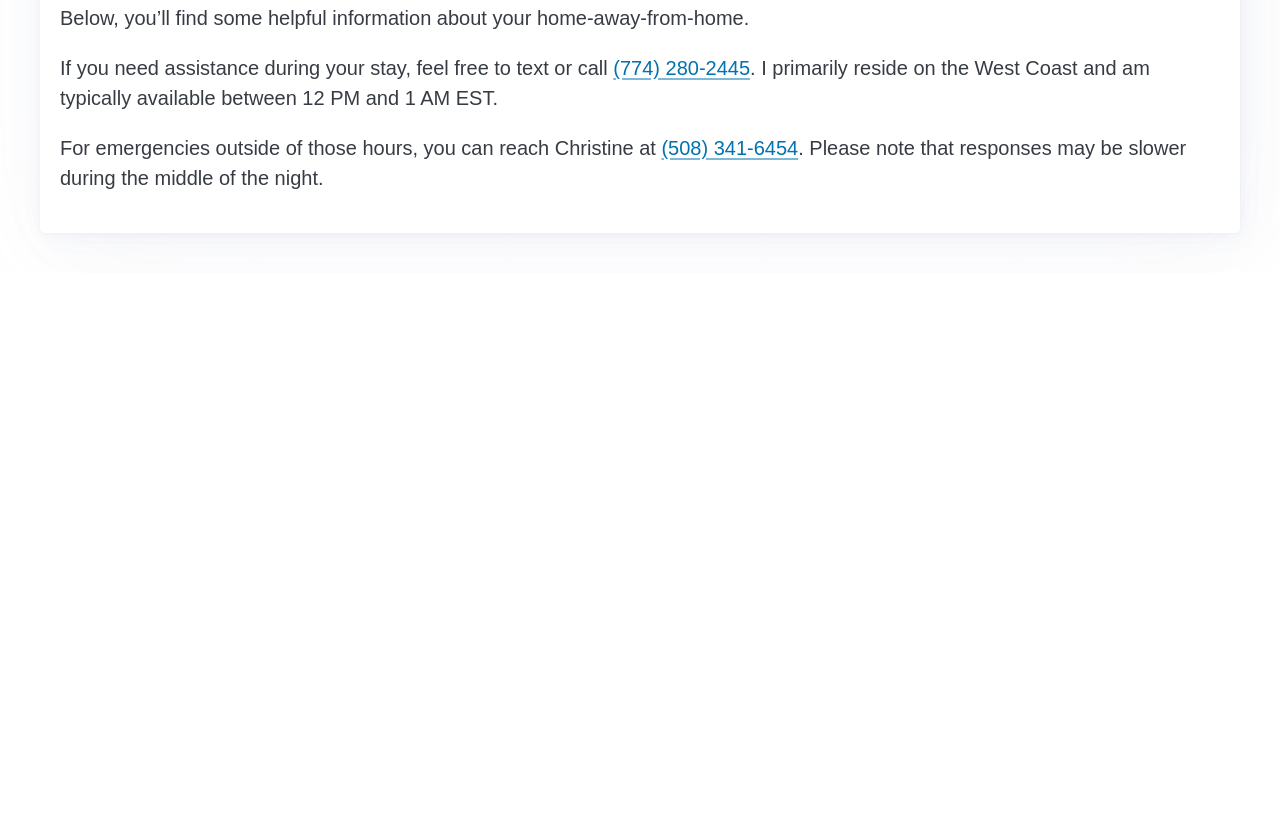
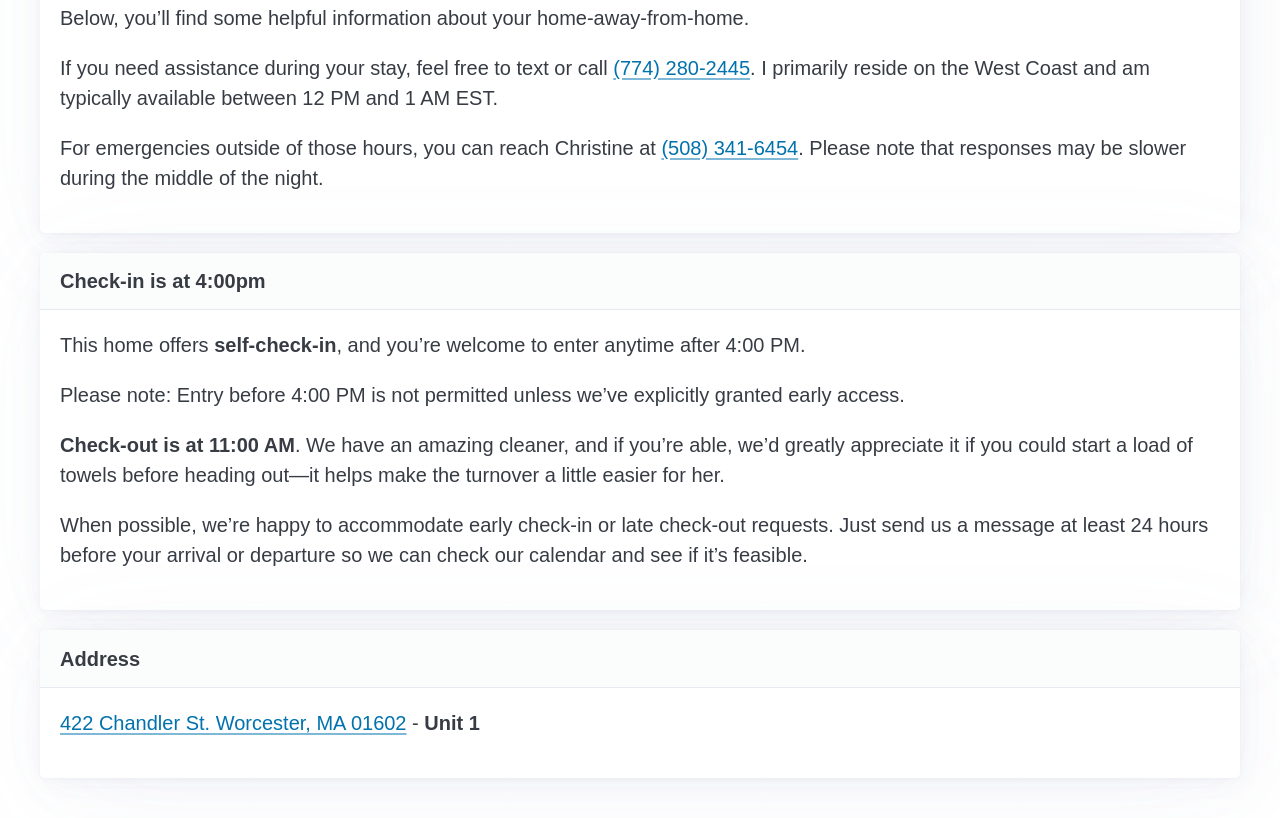
Before and after one commit to dylanbussone/worcester-landing-page, a website built with Vite: page index.html in a window 1280 px wide. Shown: the part 859-1677 px from the top of the page. Before the commit the page ends 1132 px from the top, so only its background shows below. Built offline with nearby package versions, Linux system fonts and the light colour scheme; a web font is replaced by a local one.

Commit message:
more landing page

```diff
--- a/index.css
+++ b/index.css
@@ -49,7 +49,4 @@ main {
         max-height: 400px;
         border-radius: 0.5rem;
     }
-
-    section.welcome {
-    }
 }
--- a/index.html
+++ b/index.html
@@ -44,7 +44,7 @@
                 <img class="home" src="./images/home.png" alt="Home drawing" />
             </section>
 
-            <section class="welcome">
+            <section>
                 <article>
                     <header>
                         <strong>Welcome</strong>
@@ -75,6 +75,44 @@
                         during the middle of the night.
                     </p>
                 </article>
+
+                <article>
+                    <header>
+                        <strong>Check-in is at 4:00pm</strong>
+                    </header>
+                    <p>
+                        This home offers <strong>self-check-in</strong>, and you’re welcome to enter anytime after 4:00
+                        PM.
+                    </p>
+
+                    <p>
+                        Please note: Entry before 4:00 PM is not permitted unless we’ve explicitly granted early access.
+                    </p>
+
+                    <p>
+                        <strong>Check-out is at 11:00 AM</strong>. We have an amazing cleaner, and if you’re able, we’d
+                        greatly appreciate it if you could start a load of towels before heading out—it helps make the
+                        turnover a little easier for her.
+                    </p>
+
+                    <p>
+                        When possible, we’re happy to accommodate early check-in or late check-out requests. Just send
+                        us a message at least 24 hours before your arrival or departure so we can check our calendar and
+                        see if it’s feasible.
+                    </p>
+                </article>
+
+                <article>
+                    <header>
+                        <strong>Address</strong>
+                    </header>
+                    <p>
+                        <a target="_blank" href="https://maps.app.goo.gl/UMV1MYsTziHJftKr7"
+                            >422 Chandler St. Worcester, MA 01602</a
+                        >
+                        - <strong>Unit 1</strong>
+                    </p>
+                </article>
             </section>
         </main>
     </body>
```
